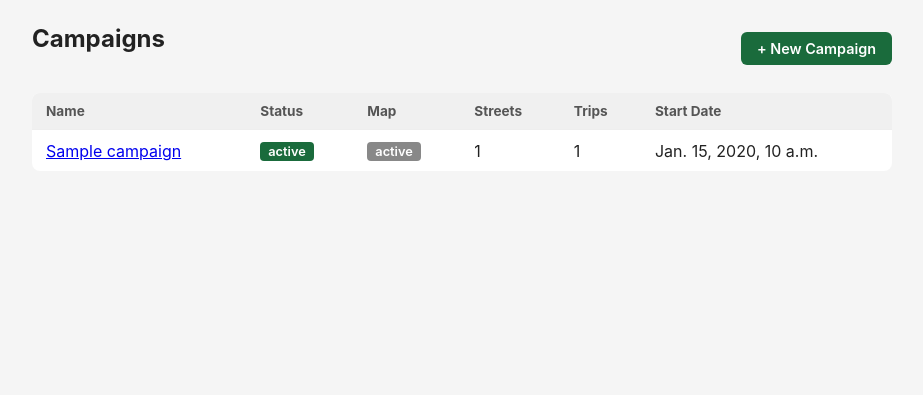
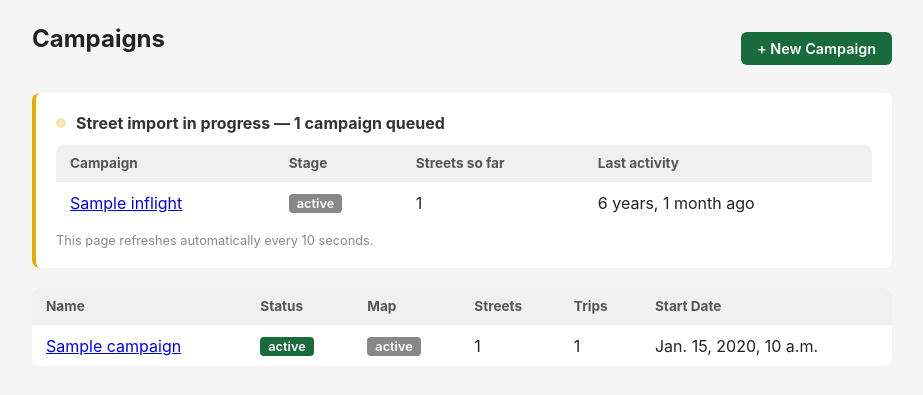
Before and after one commit to sefk/leafletter-app, a Django app: template campaigns/templates/campaigns/manage/campaign_list.html in a window 1280 px wide. Shown: the part 44-439 px from the top of the page, without its empty margins (178-1101 px from the left). Run offline with Django 5.2, Linux system fonts and the light colour scheme; the template is opened without the code that fills it: most values are stand-ins (such as "Sample title", 1, 10 or a date in 2020); data that the repository does not hold is empty; parts of the project's set-up code (start-up, migrations or seed data) failed here and were passed over.

Commit message:
Show in-flight import progress panel on list and detail manage pages
Co-Authored-By: Claude Sonnet 4.6 <noreply@anthropic.com>

```diff
--- a/campaigns/templates/campaigns/manage/campaign_list.html
+++ b/campaigns/templates/campaigns/manage/campaign_list.html
@@ -7,6 +7,42 @@
   <h1>Campaigns</h1>
   <a href="/manage/new/" class="btn btn-primary">+ New Campaign</a>
 </div>
+
+{% if inflight %}
+<div class="card" style="border-left:4px solid #e6ac00;">
+  <div class="card-title" style="display:flex; align-items:center; gap:10px;">
+    <span style="display:inline-block; width:10px; height:10px; border-radius:50%; background:#e6ac00; animation:pulse 1.2s infinite;"></span>
+    Street import in progress — {{ inflight|length }} campaign{{ inflight|length|pluralize }} queued
+  </div>
+  <table style="margin:0;">
+    <thead>
+      <tr>
+        <th>Campaign</th>
+        <th>Stage</th>
+        <th>Streets so far</th>
+        <th>Last activity</th>
+      </tr>
+    </thead>
+    <tbody>
+      {% for c in inflight %}
+      <tr>
+        <td><a href="/manage/{{ c.slug }}/">{{ c.name }}</a></td>
+        <td><span class="badge badge-{{ c.map_status }}">{{ c.get_map_status_display }}</span></td>
+        <td>{{ c.street_count }}</td>
+        <td>{{ c.updated_at|timesince }} ago</td>
+      </tr>
+      {% endfor %}
+    </tbody>
+  </table>
+  <p style="font-size:0.8rem; color:#888; margin-top:10px; margin-bottom:0;">
+    This page refreshes automatically every 10 seconds.
+  </p>
+</div>
+<script>setTimeout(function(){ location.reload(); }, 10000);</script>
+<style>
+  @keyframes pulse { 0%,100%{opacity:1} 50%{opacity:0.3} }
+</style>
+{% endif %}
 
 {% if campaigns %}
 <table>
--- a/campaigns/views.py
+++ b/campaigns/views.py
@@ -117,7 +117,11 @@ def manage_campaign_list(request):
         street_count=Count('streets', distinct=True),
         trip_count=Count('trips', distinct=True),
     )
-    return render(request, 'campaigns/manage/campaign_list.html', {'campaigns': campaigns})
+    inflight = campaigns.filter(map_status__in=('pending', 'generating')).order_by('updated_at')
+    return render(request, 'campaigns/manage/campaign_list.html', {
+        'campaigns': campaigns,
+        'inflight': inflight,
+    })
 
 
 @_login_required
```
Also changed, not shown: campaigns/templates/campaigns/manage/campaign_detail.html (+31 -5 lines).
